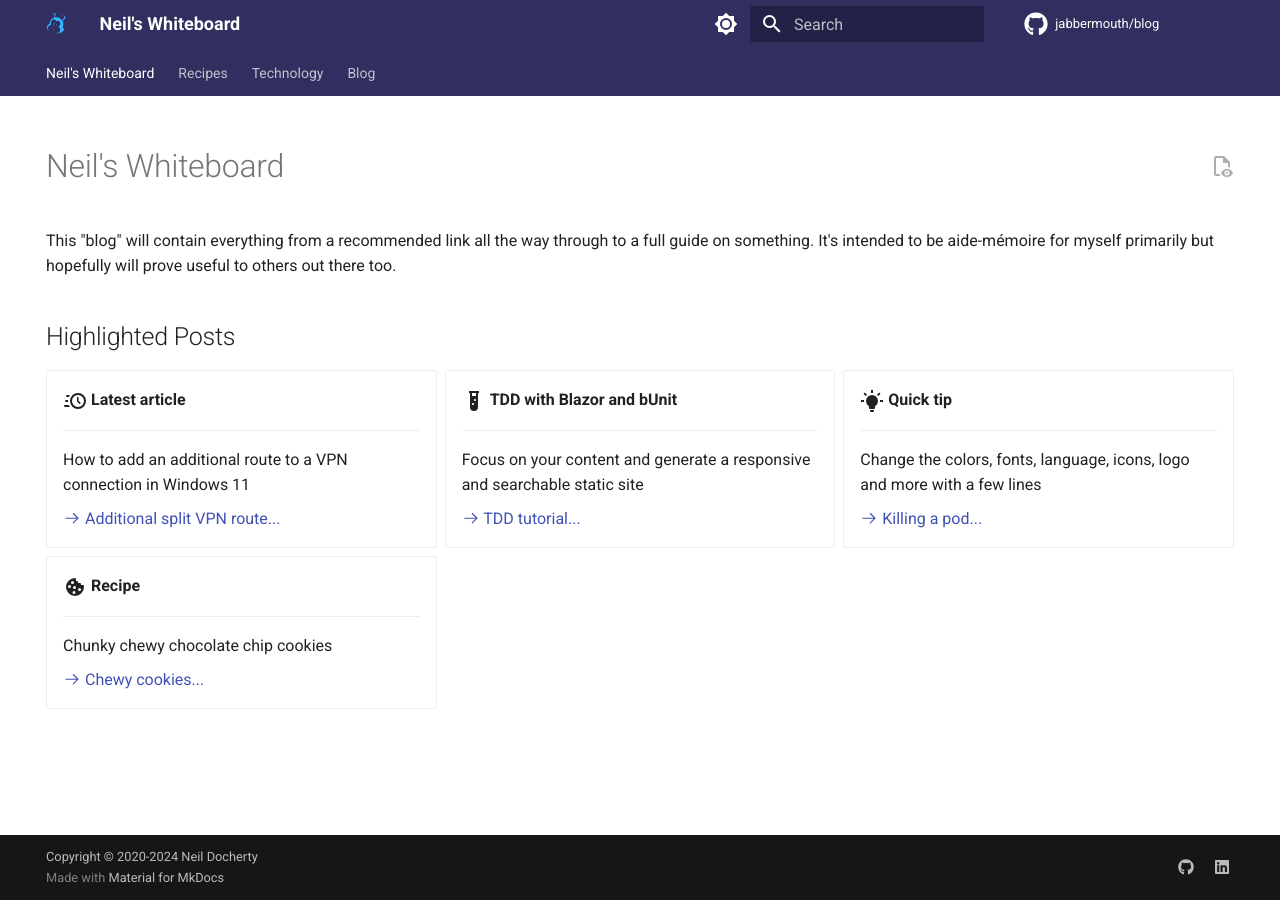
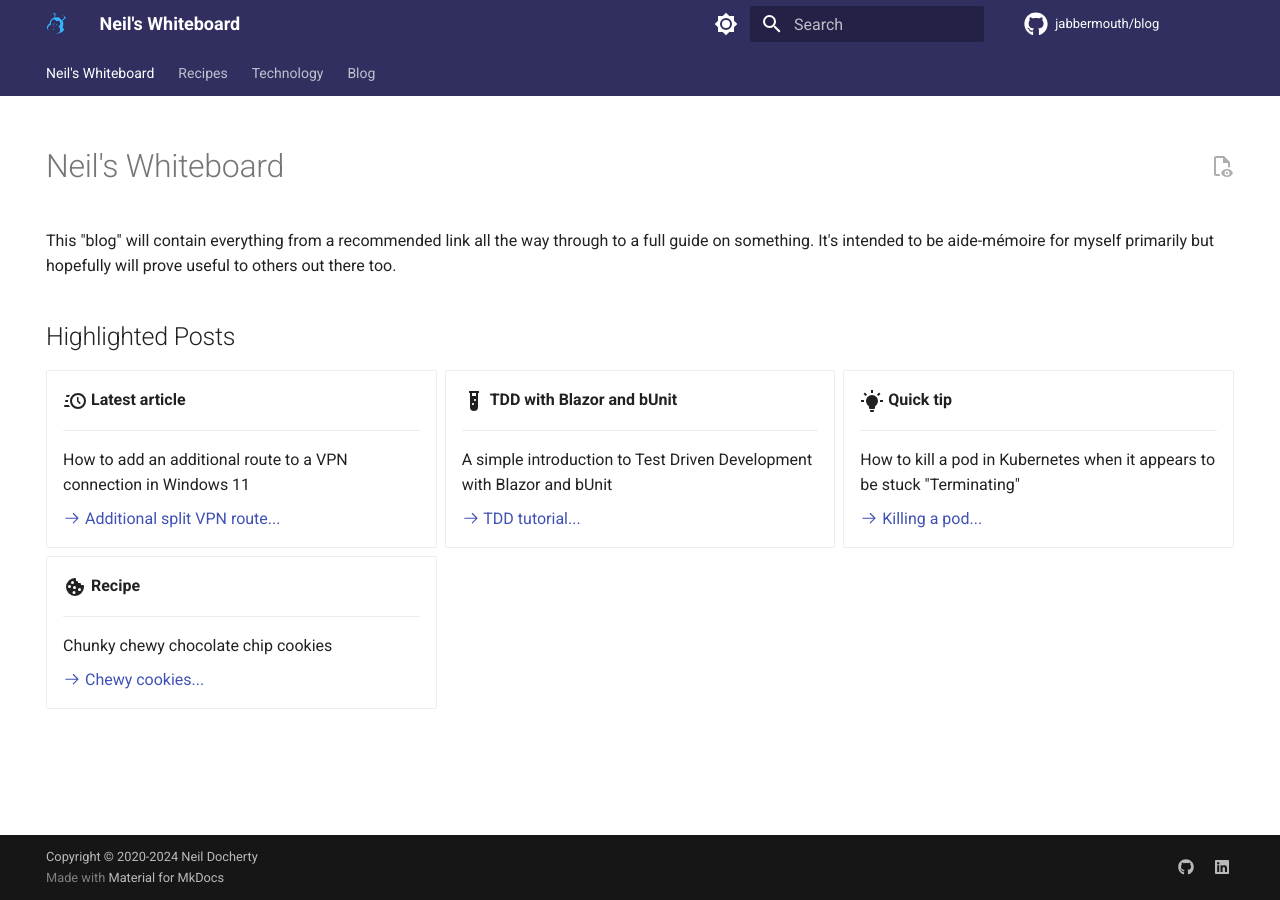
Before and after one commit to jabbermouth/blog, an MkDocs documentation site: the page built from docs/index.md, in a window 1280 px wide. Built offline with MkDocs 1.6.1 and Material for MkDocs 9.7.7, drawn with Linux system fonts in a browser that asks for light colours; comment, search, counter and statistics services are not loaded.

```diff
--- a/docs/index.md
+++ b/docs/index.md
@@ -24,7 +24,7 @@ This "blog" will contain everything from a recommended link all the way through
 
     ---
 
-    Focus on your content and generate a responsive and searchable static site
+    A simple introduction to Test Driven Development with Blazor and bUnit
 
     [:octicons-arrow-right-24: TDD tutorial...](blog/posts/2022-12-29-Test-Driven-Development-with-csharp-part-1-introduction-and-setup.md)
 
@@ -32,7 +32,7 @@ This "blog" will contain everything from a recommended link all the way through
 
     ---
 
-    Change the colors, fonts, language, icons, logo and more with a few lines
+    How to kill a pod in Kubernetes when it appears to be stuck "Terminating"
 
     [:octicons-arrow-right-24: Killing a pod...](blog/posts/2020-11-30-Forcibly-terminating-a-Kubernetes-pod.md)
 
```
Also changed, not shown: docs/blog/posts/2024-07-31-The-journey-that-is-my-career.md (+2 -2 lines).
